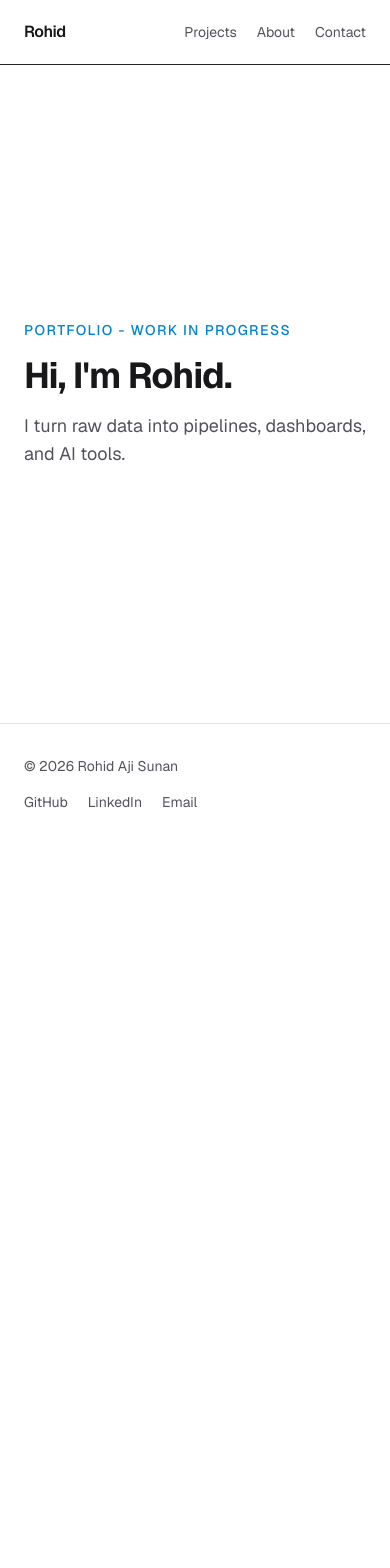
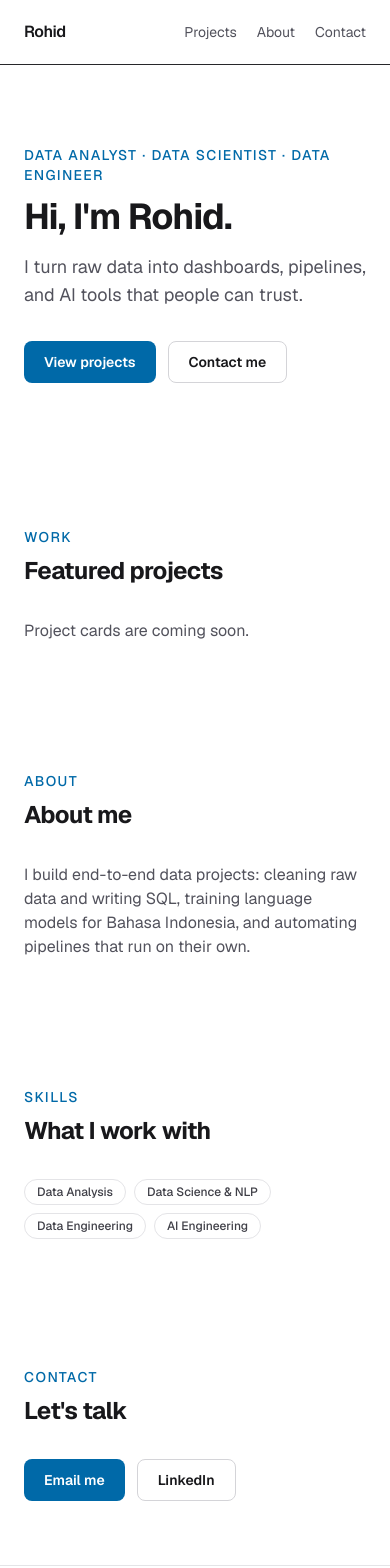
Before and after one commit to rohid001/portfolio-website, a Next.js app: page / in a window 390 px wide. Shown: the top 1568 px of the page. Before the commit the page ends 844 px from the top, so only its background shows below. Built offline with nearby package versions, Linux system fonts and the light colour scheme.

Commit message:
feat: add page skeletons for home, project, adn 404

```diff
--- /dev/null
+++ b/src/app/not-found.tsx
@@ -0,0 +1,14 @@
+// Halaman 404: tampil bila alamat yang dibuka tidak ada.
+import { ButtonLink } from "@/components/ButtonLink";
+import { Container } from "@/components/Container";
+
+export default function NotFound() {
+    return (
+        <Container className="flex flex-1 flex-col items-start justify-center gap-4 py-24">
+            <p className="text-sm font-medium uppercase tracking-widest text-sky-700 dark:text-sky-400">
+                The page you are looking for does not exist or has moved.
+            </p>
+            <ButtonLink href="/">Back to home</ButtonLink>
+        </Container>
+    );
+}
--- a/src/app/page.tsx
+++ b/src/app/page.tsx
@@ -1,22 +1,61 @@
 // Halaman utama sementara (placeholder) untuk mengecek Fase 0.
-// Isinya akan diganti total di Fase 0 (Hero, About, Skills).
+// Isi lengkap Hero, About, dan Skills dibuat di Fase 3; kartu project di Fase 4.
+import { ButtonLink } from "@/components/ButtonLink";
+import { Container } from "@/components/Container";
+import { Section } from "@/components/Section";
+import { Tag } from "@/components/Tag";
+import { profile } from "@/content/profile";
+import { skillGroups } from "@/content/skills";
+
 export default function HomePage() {
   return (
-    <main className="mx-auto flex w-full max-w-3xl flex-1 flex-col justify-center gap-4 px-6 py-24">
-      {/* label kecil di atas judul */}
-      <p className="text-sm font-medium uppercase tracking-widest text-sky-600">
-        Portfolio - Work in progress
-      </p>
+    <>
+      {/* Hero sederhana: nama, jabatan, kalimat pembuka, dua tombol */}
+      <Container className="py-20 sm:py-28">
+        <p className="text-sm font-medium uppercase tracking-widest text-sky-700 dark:text-sky-400">
+          {profile.roles.join(" · ")}
+        </p>
+        <h1 className="mt-3 text-4xl font-bold tracking-tight sm:text-5xl">
+          Hi, I&apos;m {profile.shortName}.
+        </h1>
+        <p className="mt-4 max-w-3xl text-lg text-zinc-600 dark:text-zinc-400">
+          {profile.tagline}
+        </p>
+        <div className="mt-8 flex flex-wrap gap-3">
+          <ButtonLink href="/projects">View projects</ButtonLink>
+          <ButtonLink href="/#contact" variant="secondary">
+              Contact me
+          </ButtonLink>
+        </div>
+      </Container>
 
-      {/* Judul utama halaman */}
-      <h1 className="text-4xl font-bold tracking-tight sm:text-5xl">
-        Hi, I&apos;m Rohid.
-      </h1>
+      <Section id="projects" eyebrow="Work" title="Featured projects">
+        <p className="text-zinc-600 dark:text-zinc-400">Project cards are coming soon.</p>
+      </Section>
 
-      {/* Kalimat pembuka singkat untuk pembaca non-teknis */}
-      <p className="text-lg text-zinc-600 dark:text-zinc-400">
-        I turn raw data into pipelines, dashboards, and AI tools.
-      </p>
-      </main>
+      <Section id="about" eyebrow="About" title="About me">
+        <p className="max-w-3xl text-zinc-600 dark:text-zinc-400">{profile.about[0]}</p>
+      </Section>
+
+      {/* Sementara hanya nama kelompok skill, sebagai uji komponen Tag */}
+      <Section id="skills" eyebrow="Skills" title="What I work with">
+        <div className="flex flex-wrap gap-2">
+          {skillGroups.map((group) => (
+            <Tag key={group.name}>{group.name}</Tag>
+          ))}
+        </div>
+      </Section>
+
+      <Section id="contact" eyebrow="Contact" title="Let's talk">
+        <div className="flex flex-wrap gap-3">
+          <ButtonLink href={`mailto:${profile.email}`} external>
+            Email me
+          </ButtonLink>
+          <ButtonLink href={profile.socials[1].url} variant="secondary" external>
+            LinkedIn
+          </ButtonLink>
+        </div>
+      </Section>
+    </>
   );
 }
--- /dev/null
+++ b/src/app/projects/page.tsx
@@ -0,0 +1,32 @@
+// Halaman /projects: kerangka daftar semua project.
+// Fase 4 mengganti daftar sederhana ini dengan kartu dan filter kategori.
+import type { Metadata } from "next";
+import { Container } from "@/components/Container";
+import { Tag } from "@/components/Tag";
+import { projects } from "@/content/projects";
+
+// Judul tab menjadi "projects | Rohid Aji Sunan" lewat template di layout
+export const metadata: Metadata = {
+    title: "Projects",
+    description: "Data Analysis, data science, data engineering, and AI projects by Rohid.",
+};
+
+export default function ProjectPage() {
+    return (
+        <Container className="py-16 sm:py-24">
+            <h1 className="text-4xl font-bold tracking-tight sm:text-5xl">Projects</h1>
+            <p className="mt-4 max-w-3xl text-lg text-zinc-600 dark:text-zinc-400">
+                {projects.length} projects across data analysis, data science, data engineering, and AI.
+            </p>
+
+            <ul className="mt-10 divide-y divide-zinc-200 dark:divide-zinc-800">
+                {projects.map((project) => (
+                    <li key={project.slug} className="flex flex-col items-start gap-2 py-4 sm:flex-row sm:items-center sm:justify-between">
+                        <span className="font-medium">{project.title}</span>
+                        <Tag>{project.category}</Tag>
+                    </li>
+                ))}
+            </ul>
+        </Container>
+    );
+}
```
